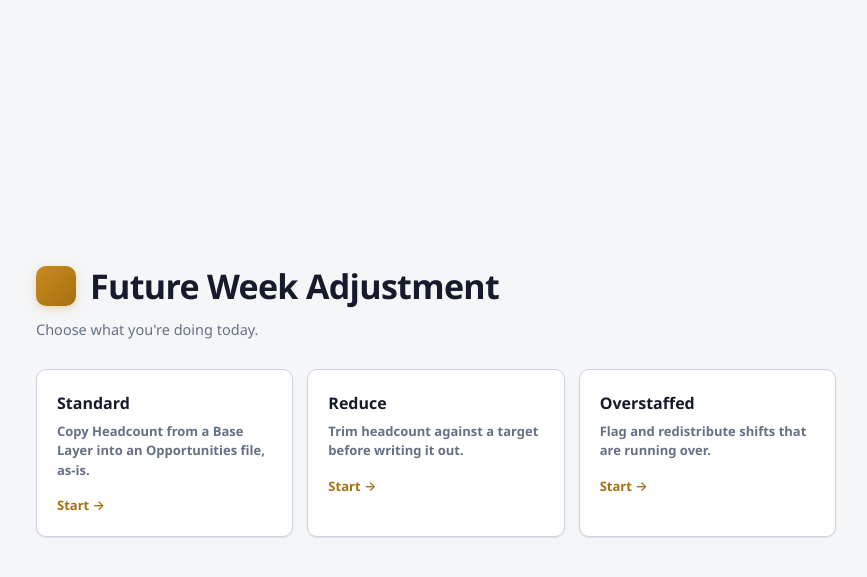
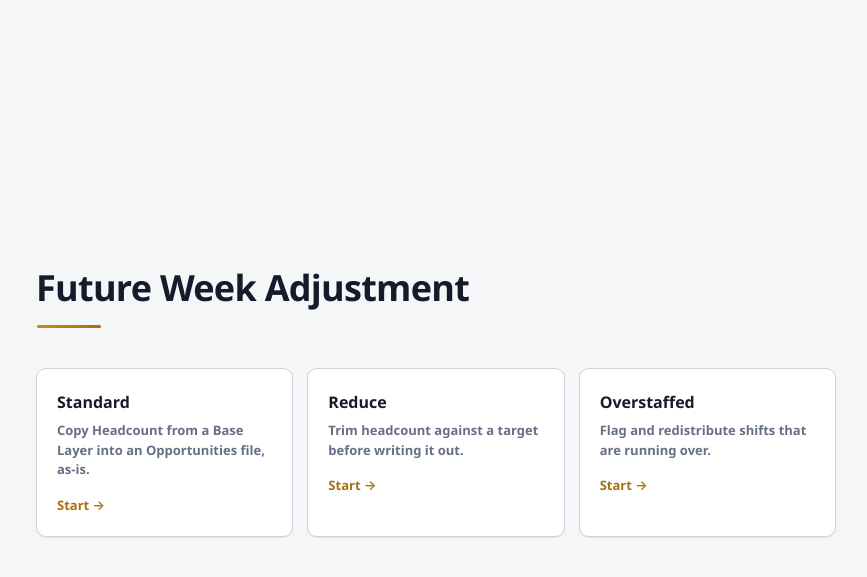
Before and after one commit to ankit15015/Future-Week-Adjustment, a Flask app: page / in a window 1280 px wide. Shown: the top 577 px of the page, without its empty margins (204-1071 px from the left). Run offline with Flask 3, Linux system fonts and the light colour scheme.

Commit message:
Refine mode-select title styling
Drop the floating square brand mark and the subtitle line per
feedback - just the title with a small gradient underline accent.

Co-Authored-By: Claude Sonnet 5 <noreply@anthropic.com>

```diff
--- a/static/style.css
+++ b/static/style.css
@@ -108,26 +108,25 @@ h1, h2, h3 { font-weight: 650; letter-spacing: -0.01em; }
   padding: 20px;
 }
 .mode-select-inner { text-align: left; max-width: 800px; width: 100%; }
-.brand-row { display: flex; align-items: center; gap: 14px; margin-bottom: 10px; }
-.brand-mark {
-  width: 40px;
-  height: 40px;
-  flex-shrink: 0;
-  border-radius: 10px;
-  background: linear-gradient(135deg, var(--accent), var(--accent-strong));
-  box-shadow: 0 3px 10px rgba(201, 138, 31, 0.28);
-}
 .mode-select-inner h1 {
-  font-size: 34px;
+  position: relative;
+  display: inline-block;
+  font-size: 36px;
   font-weight: 700;
   letter-spacing: -0.02em;
-  margin: 0;
+  margin: 0 0 40px;
+  padding-bottom: 16px;
   color: var(--ink);
 }
-.mode-select-subtitle {
-  color: var(--muted);
-  font-size: 14.5px;
-  margin: 0 0 30px;
+.mode-select-inner h1::after {
+  content: "";
+  position: absolute;
+  left: 1px;
+  bottom: 0;
+  width: 64px;
+  height: 3px;
+  border-radius: 2px;
+  background: linear-gradient(90deg, var(--accent), var(--accent-strong));
 }
 .mode-cards {
   display: grid;
--- a/templates/index.html
+++ b/templates/index.html
@@ -15,11 +15,7 @@
 
 <div id="mode-select" class="hidden">
   <div class="mode-select-inner">
-    <div class="brand-row">
-      <span class="brand-mark"></span>
-      <h1>Future Week Adjustment</h1>
-    </div>
-    <p class="mode-select-subtitle">Choose what you're doing today.</p>
+    <h1>Future Week Adjustment</h1>
     <div class="mode-cards">
       <button class="mode-card is-live" data-mode="standard">
         <span class="mode-title">Standard</span>
```
